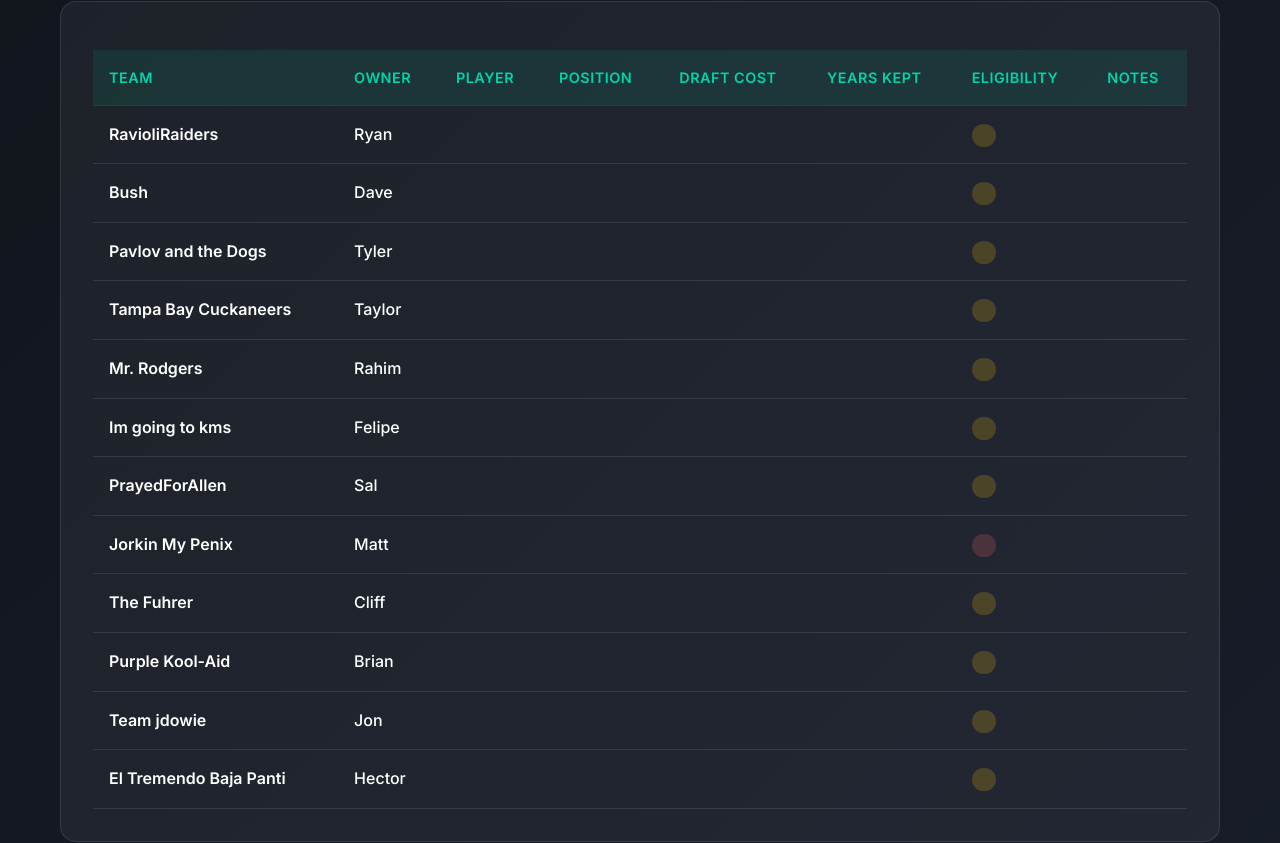
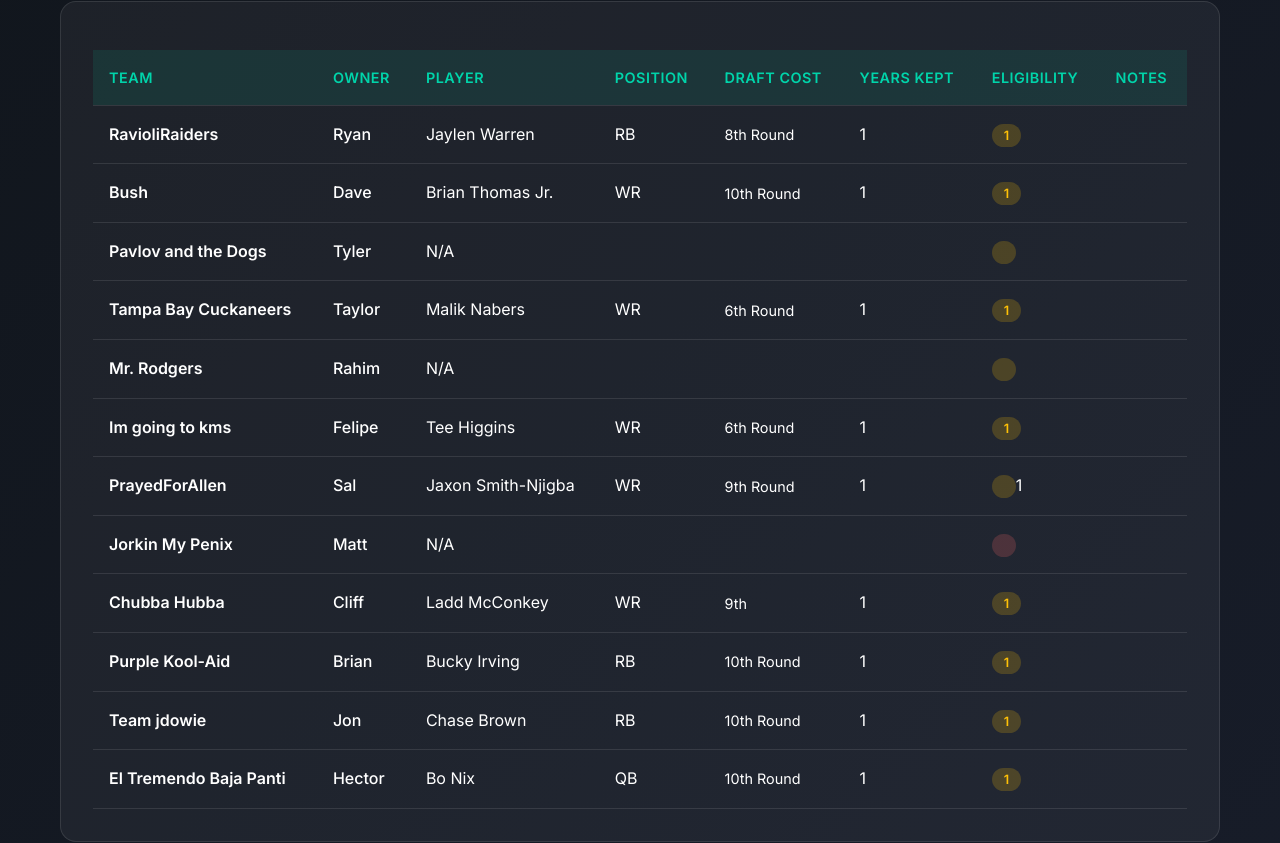
Before and after one commit to cliffdboan/paulwalkerleague, a website: page pages/keeper-tracker.html in a window 1280 px wide. Shown: the part 930-1773 px from the top of the page. Drawn offline with Linux system fonts and the light colour scheme.

Commit message:
updated keepers

```diff
--- a/pages/keeper-tracker.html
+++ b/pages/keeper-tracker.html
@@ -202,11 +202,11 @@
                             <tr>
                                 <td class="team-name">RavioliRaiders</td>
                                 <td class="owner-name">Ryan</td>
-                                <td class="player-name"></td>
-                                <td></td>
-                                <td class="draft-cost"></td>
-                                <td></td>
-                                <td><span class="eligibility-badge eligibility-1"></span></td>
+                                <td class="player-name">Jaylen Warren</td>
+                                <td>RB</td>
+                                <td class="draft-cost">8th Round</td>
+                                <td>1</td>
+                                <td><span class="eligibility-badge eligibility-1">1</span></td>
                                 <td></td>
                             </tr>
 
@@ -214,11 +214,11 @@
                             <tr>
                                 <td class="team-name">Bush</td>
                                 <td class="owner-name">Dave</td>
-                                <td class="player-name"></td>
-                                <td></td>
-                                <td class="draft-cost"></td>
-                                <td></td>
-                                <td><span class="eligibility-badge eligibility-1"></span></td>
+                                <td class="player-name">Brian Thomas Jr.</td>
+                                <td>WR</td>
+                                <td class="draft-cost">10th Round</td>
+                                <td>1</td>
+                                <td><span class="eligibility-badge eligibility-1">1</span></td>
                                 <td></td>
                             </tr>
 
@@ -226,7 +226,7 @@
                             <tr>
                                 <td class="team-name">Pavlov and the Dogs</td>
                                 <td class="owner-name">Tyler</td>
-                                <td class="player-name"></td>
+                                <td class="player-name">N/A</td>
                                 <td></td>
                                 <td class="draft-cost"></td>
                                 <td></td>
@@ -238,11 +238,11 @@
                             <tr>
                                 <td class="team-name">Tampa Bay Cuckaneers</td>
                                 <td class="owner-name">Taylor</td>
-                                <td class="player-name"></td>
-                                <td></td>
-                                <td class="draft-cost"></td>
-                                <td></td>
-                                <td><span class="eligibility-badge eligibility-1"></span></td>
+                                <td class="player-name">Malik Nabers</td>
+                                <td>WR</td>
+                                <td class="draft-cost">6th Round</td>
+                                <td>1</td>
+                                <td><span class="eligibility-badge eligibility-1">1</span></td>
                                 <td></td>
                             </tr>
 
@@ -250,7 +250,7 @@
                             <tr>
                                 <td class="team-name">Mr. Rodgers</td>
                                 <td class="owner-name">Rahim</td>
-                                <td class="player-name"></td>
+                                <td class="player-name">N/A</td>
                                 <td></td>
                                 <td class="draft-cost"></td>
                                 <td></td>
@@ -262,11 +262,11 @@
                             <tr>
                                 <td class="team-name">Im going to kms</td>
                                 <td class="owner-name">Felipe</td>
-                                <td class="player-name"></td>
-                                <td></td>
-                                <td class="draft-cost"></td>
-                                <td></td>
-                                <td><span class="eligibility-badge eligibility-1"></span></td>
+                                <td class="player-name">Tee Higgins</td>
+                                <td>WR</td>
+                                <td class="draft-cost">6th Round</td>
+                                <td>1</td>
+                                <td><span class="eligibility-badge eligibility-1">1</span></td>
                                 <td></td>
                             </tr>
 
@@ -274,11 +274,11 @@
                             <tr>
                                 <td class="team-name">PrayedForAllen</td>
                                 <td class="owner-name">Sal</td>
-                                <td class="player-name"></td>
-                                <td></td>
-                                <td class="draft-cost"></td>
-                                <td></td>
-                                <td><span class="eligibility-badge eligibility-1"></span></td>
+                                <td class="player-name">Jaxon Smith-Njigba</td>
+                                <td>WR</td>
+                                <td class="draft-cost">9th Round</td>
+                                <td>1</td>
+                                <td><span class="eligibility-badge eligibility-1"></span>1</td>
                                 <td></td>
                             </tr>
 
@@ -286,7 +286,7 @@
                             <tr>
                                 <td class="team-name">Jorkin My Penix</td>
                                 <td class="owner-name">Matt</td>
-                                <td class="player-name"></td>
+                                <td class="player-name">N/A</td>
                                 <td></td>
                                 <td class="draft-cost"></td>
                                 <td></td>
@@ -296,13 +296,13 @@
 
                                                         <!-- Team 9 -->
                             <tr>
-                                <td class="team-name">The Fuhrer</td>
+                                <td class="team-name">Chubba Hubba</td>
                                 <td class="owner-name">Cliff</td>
-                                <td class="player-name"></td>
-                                <td></td>
-                                <td class="draft-cost"></td>
-                                <td></td>
-                                <td><span class="eligibility-badge eligibility-1"></span></td>
+                                <td class="player-name">Ladd McConkey</td>
+                                <td>WR</td>
+                                <td class="draft-cost">9th</td>
+                                <td>1</td>
+                                <td><span class="eligibility-badge eligibility-1">1</span></td>
                                 <td></td>
                             </tr>
 
@@ -310,11 +310,11 @@
                             <tr>
                                 <td class="team-name">Purple Kool-Aid</td>
                                 <td class="owner-name">Brian</td>
-                                <td class="player-name"></td>
-                                <td></td>
-                                <td class="draft-cost"></td>
-                                <td></td>
-                                <td><span class="eligibility-badge eligibility-1"></span></td>
+                                <td class="player-name">Bucky Irving</td>
+                                <td>RB</td>
+                                <td class="draft-cost">10th Round</td>
+                                <td>1</td>
+                                <td><span class="eligibility-badge eligibility-1">1</span></td>
                                 <td></td>
                             </tr>
 
@@ -322,11 +322,11 @@
                             <tr>
                                 <td class="team-name">Team jdowie</td>
                                 <td class="owner-name">Jon</td>
-                                <td class="player-name"></td>
-                                <td></td>
-                                <td class="draft-cost"></td>
-                                <td></td>
-                                <td><span class="eligibility-badge eligibility-1"></span></td>
+                                <td class="player-name">Chase Brown</td>
+                                <td>RB</td>
+                                <td class="draft-cost">10th Round</td>
+                                <td>1</td>
+                                <td><span class="eligibility-badge eligibility-1">1</span></td>
                                 <td></td>
                             </tr>
 
@@ -334,11 +334,11 @@
                             <tr>
                                 <td class="team-name">El Tremendo Baja Panti</td>
                                 <td class="owner-name">Hector</td>
-                                <td class="player-name"></td>
-                                <td></td>
-                                <td class="draft-cost"></td>
-                                <td></td>
-                                <td><span class="eligibility-badge eligibility-1"></span></td>
+                                <td class="player-name">Bo Nix</td>
+                                <td>QB</td>
+                                <td class="draft-cost">10th Round</td>
+                                <td>1</td>
+                                <td><span class="eligibility-badge eligibility-1">1</span></td>
                                 <td></td>
                             </tr>
                         </tbody>
```
